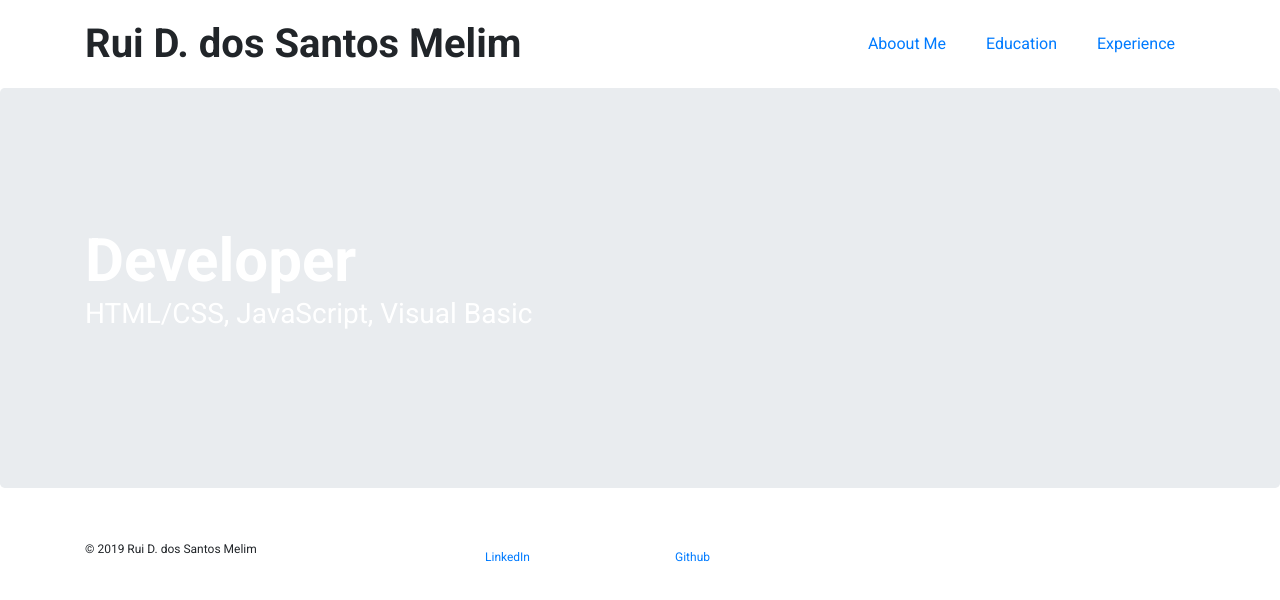
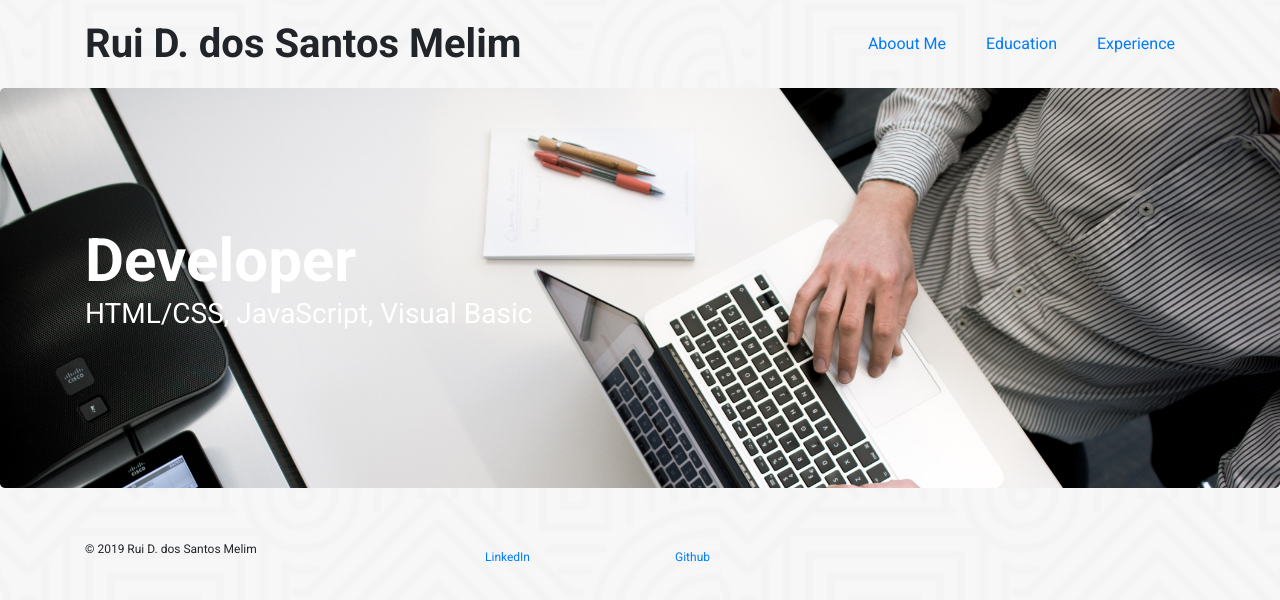
Before and after one commit to rmelim/MiPortafolio, a plain HTML site: page index.html in a window 1280 px wide. Drawn offline with nearby package versions, Linux system fonts and the light colour scheme; the site is published under a folder, as on GitHub Pages, so addresses that start at the root find nothing.

Commit message:
Mi Portafolio - Tercer commit

```diff
--- a/resources/css/portfolio.css
+++ b/resources/css/portfolio.css
@@ -1,6 +1,6 @@
 body {
   font-family: Roboto, sans-serif;
-  background-image: url("/resources/images/hypnotize_bg.png");
+  background-image: url("../images/hypnotize_bg.png");
 }
 
 header {
@@ -31,7 +31,7 @@ a {
 .jumbotron {
   display: flex;
   align-items: center;
-  background-image:url("/resources/images/Background.jpg");
+  background-image:url("../images/Background.jpg");
   background-size: cover;
   color: #ffffff;
   height: 400px;
```
